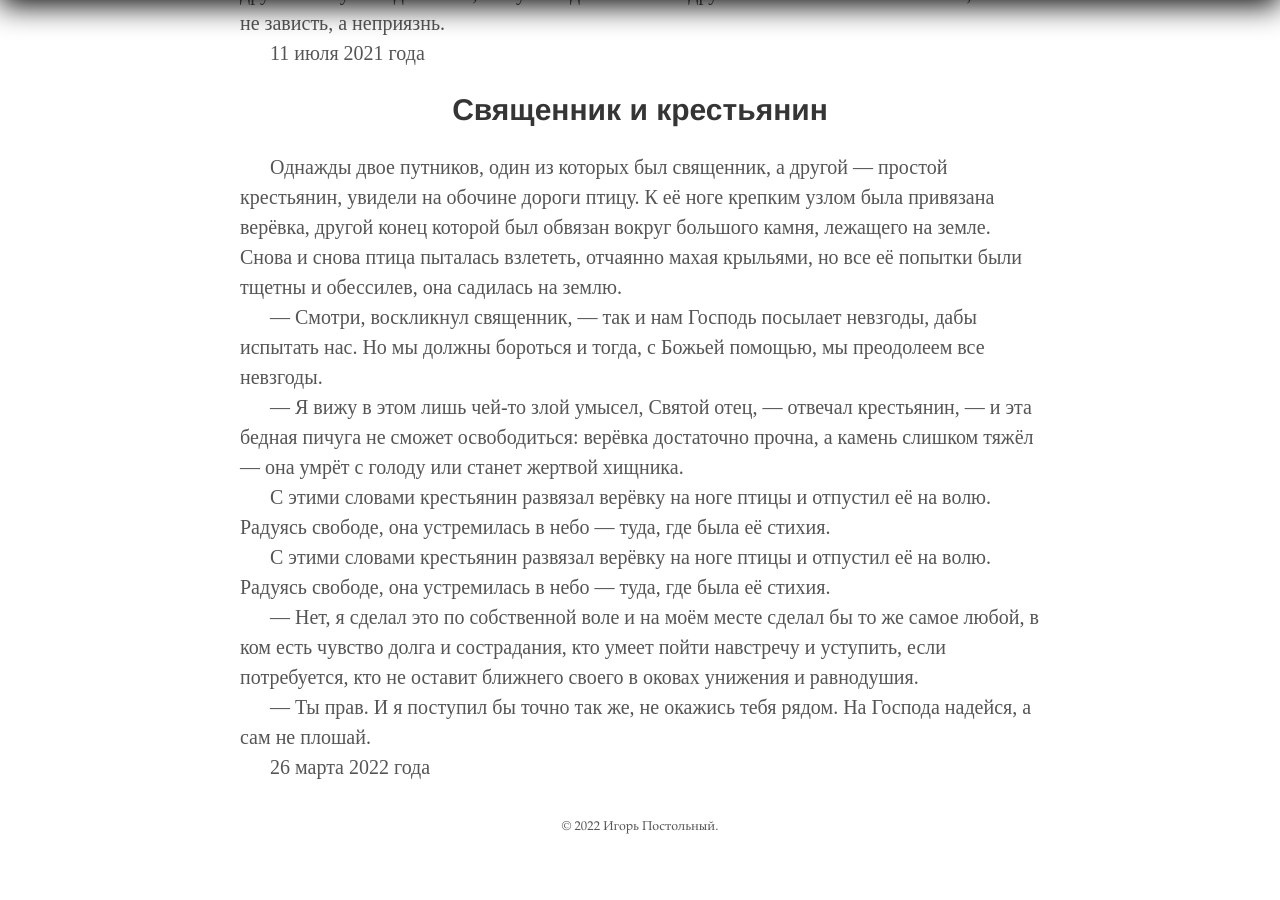
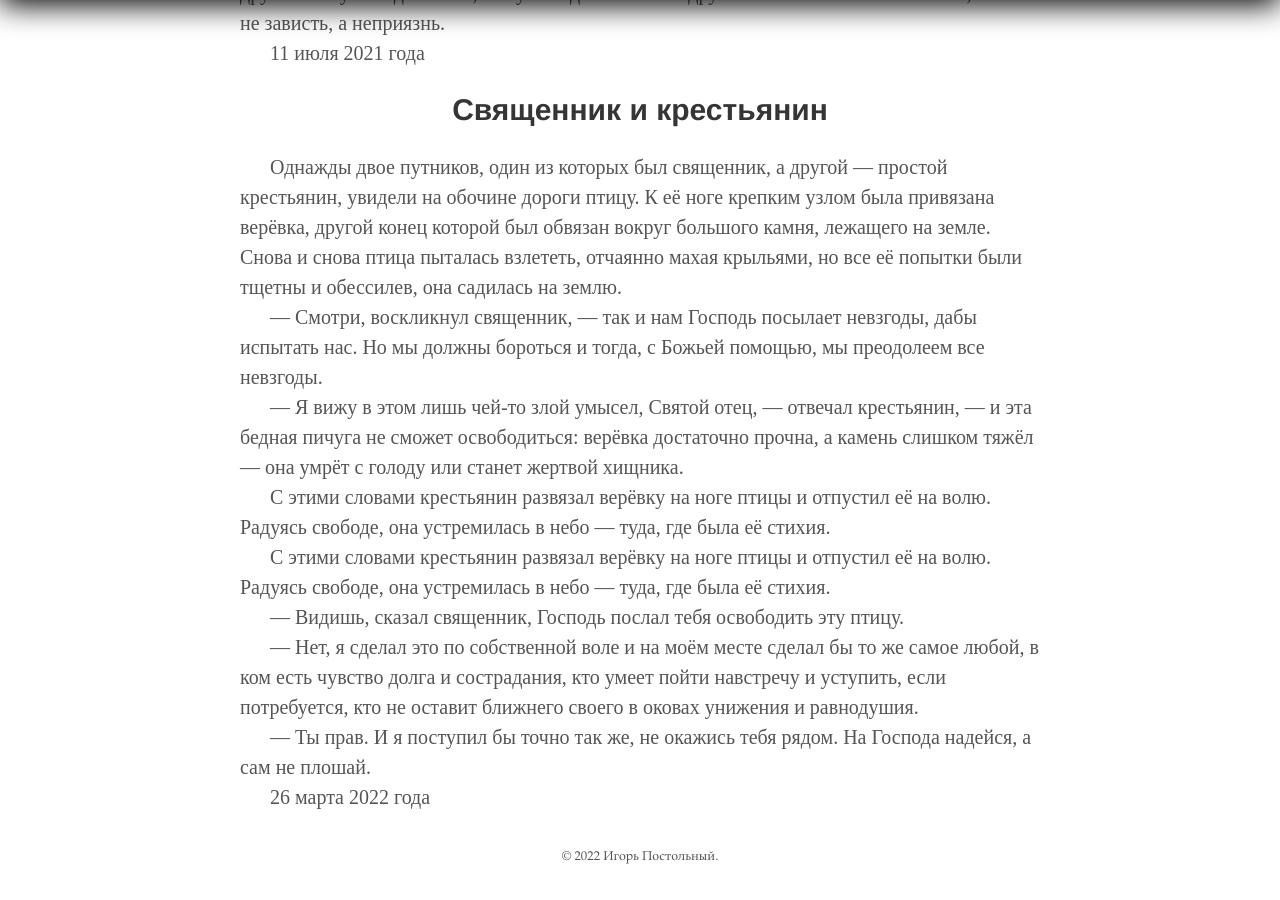
Before and after one commit to postolny/postolny.github.io, a Jekyll site: the page built from _pages/miniature.html, in a window 1280 px wide and 900 px high, scrolled down 5296 px. Built offline with Jekyll 4.4.1, drawn with Linux system fonts in a browser that asks for light colours; before the commit the page ends 6166 px from its top, so only the background shows below that.

Commit message:
Add files via upload

```diff
--- a/_pages/miniature.html
+++ b/_pages/miniature.html
@@ -98,6 +98,7 @@ permalink: /miniature/
   <p>— Я вижу в этом лишь чей-то злой умысел, Святой отец, — отвечал крестьянин, — и эта бедная пичуга не сможет освободиться: верёвка достаточно прочна, а камень слишком тяжёл — она умрёт с голоду или станет жертвой хищника.</p>
   <p>С этими словами крестьянин развязал верёвку на ноге птицы и отпустил её на волю. Радуясь свободе, она устремилась в небо — туда, где была её стихия.</p>
   <p>С этими словами крестьянин развязал верёвку на ноге птицы и отпустил её на волю. Радуясь свободе, она устремилась в небо — туда, где была её стихия.</p>
+  <p>— Видишь, сказал священник, Господь послал тебя освободить эту птицу.</p>
   <p>— Нет, я сделал это по собственной воле и на моём месте сделал бы то же самое любой, в ком есть чувство долга и сострадания, кто умеет пойти навстречу и уступить, если потребуется, кто не оставит ближнего своего в оковах унижения и равнодушия.</p>
   <p>— Ты прав. И я поступил бы точно так же, не окажись тебя рядом. На Господа надейся, а сам не плошай.</p>
   <p>26 марта 2022 года</p>
```
